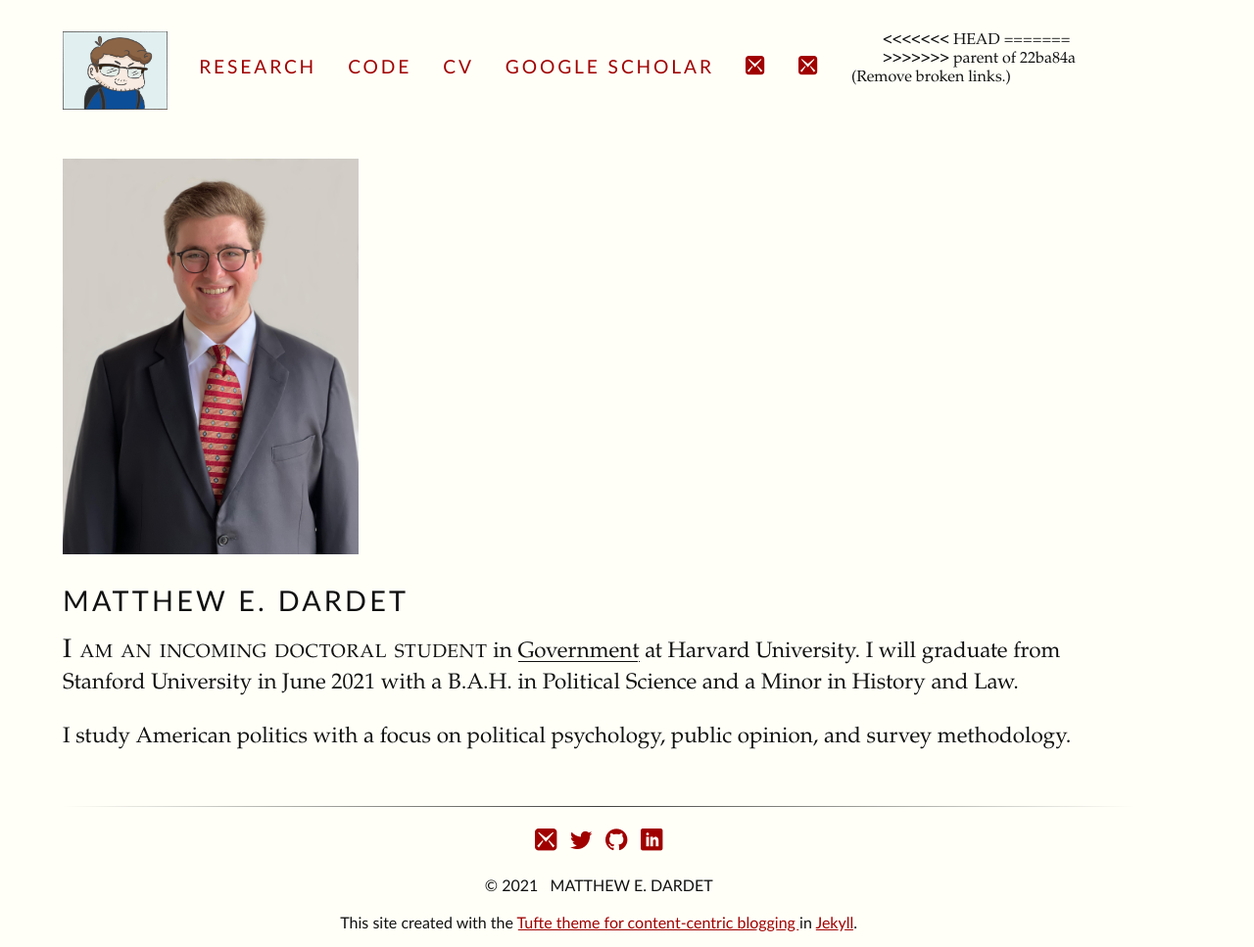
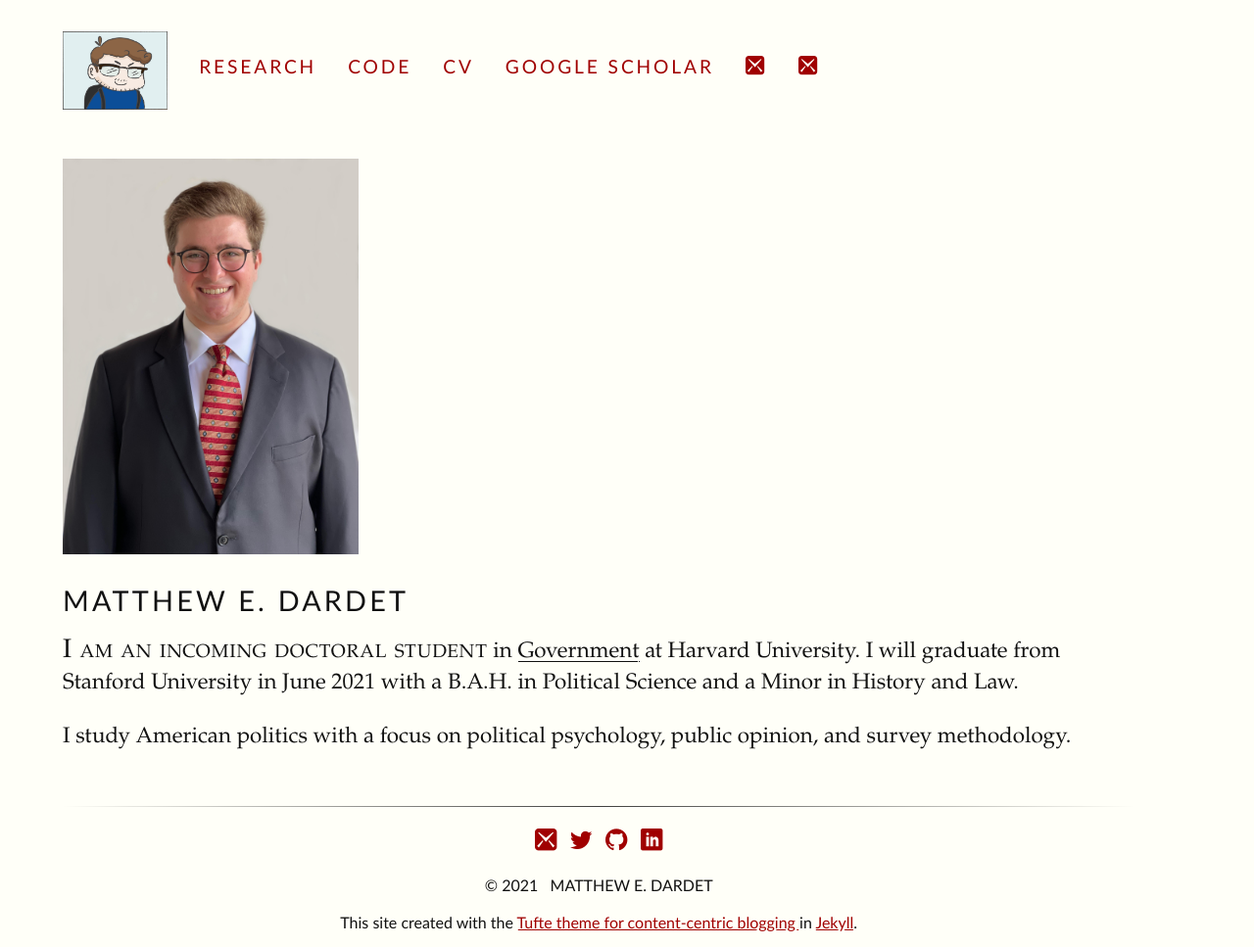
Before and after one commit to matthewdardet/matthewdardet.github.io, a Jekyll site: the page built from index.html, in a window 1280 px wide. Shown: the whole page at 98% size. Built offline with Jekyll 4.4.1, drawn with Linux system fonts in a browser that asks for light colours; some web fonts are replaced.

Commit message:
Fixed links.

```diff
--- a/_includes/header.html
+++ b/_includes/header.html
@@ -6,11 +6,8 @@
 		<a href="https://github.com/matthewdardet">Code</a>
 		<a href="assets/(CV) Matthew E. Dardet.pdf">CV</a>
 		<a href="https://scholar.google.com/citations?user=p5FGWZYAAAAJ&hl=en">Google Scholar</a>
-<<<<<<< HEAD
                 <a href="mailto:matthewdardet@g.harvard.edu"><span class="icon-mail3"></span></a>
-=======
                 <a href="mailto:matthewdardet@gmail.com"><span class="icon-mail3"></span></a>
   		<a href="https://twitter.com/MatthewDardet><span class="icon-twitter"></span></a>
->>>>>>> parent of 22ba84a (Remove broken links.)
 	</nav>
 </header>
```
